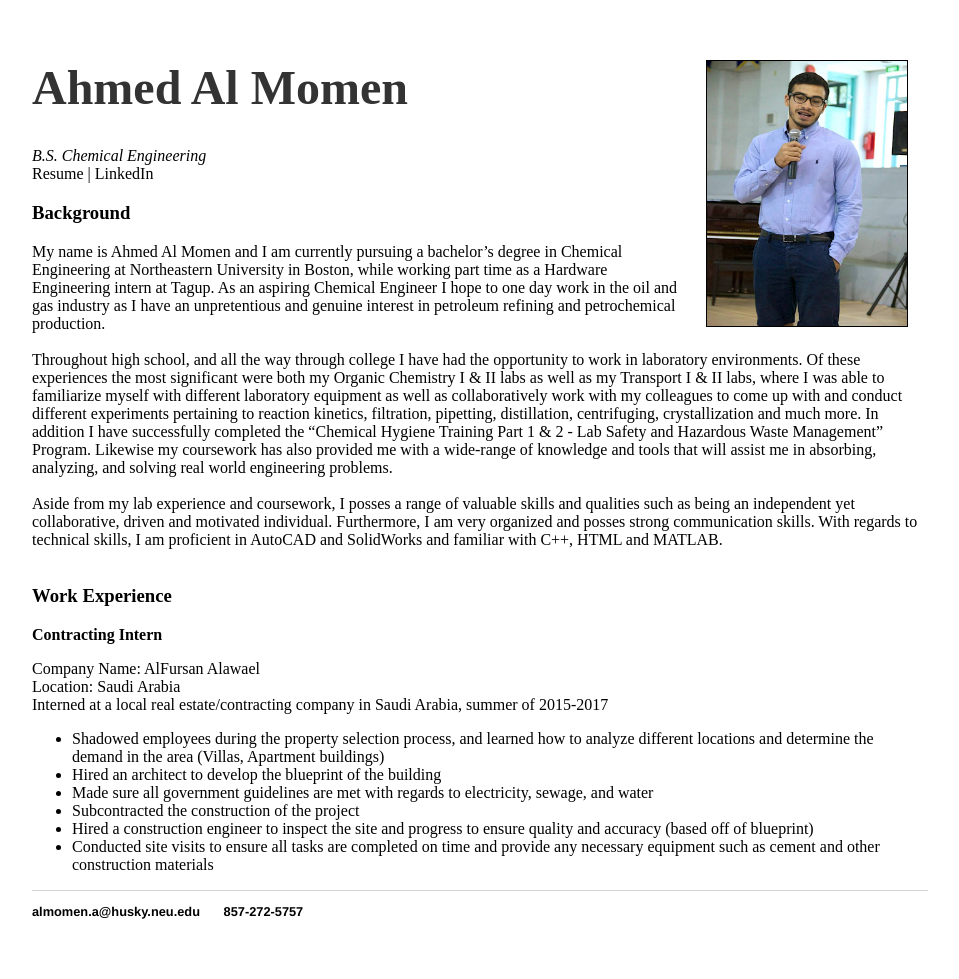
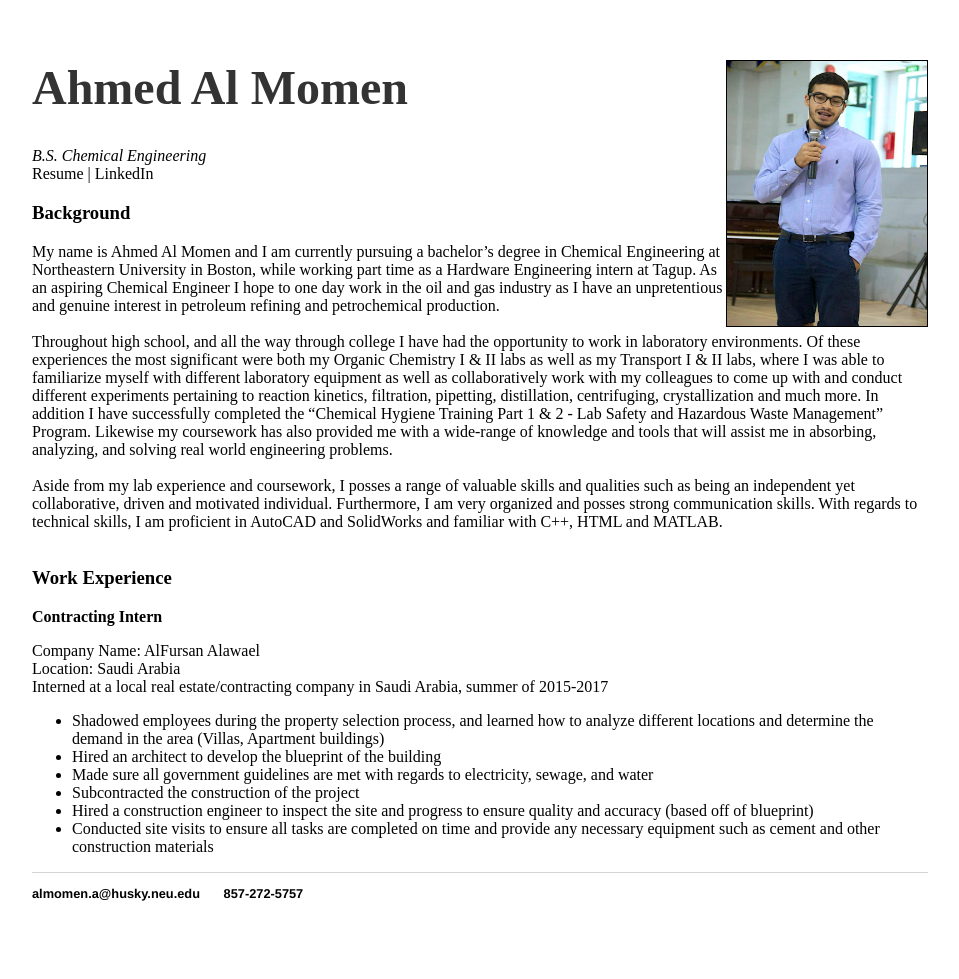
Before and after one commit to ahmedalmomen/aalmomen.com, a Jekyll site: the page built from index.html, in a window 1280 px wide. Shown: the whole page, without its empty margins (160-1119 px from the left). Built offline with Jekyll 4.4.1, drawn with Linux system fonts in a browser that asks for light colours.

Commit message:
Update default.html

```diff
--- a/_layouts/default.html
+++ b/_layouts/default.html
@@ -1,6 +1,6 @@
 <!DOCTYPE html>
 <html>
-          <img src="/grad breakfast.jpg" alt="html5 Icon" border="1" hspace="20"
+          <img src="/grad breakfast.jpg" alt="html5 Icon" border="1"
                  style="float:right;vertical-align:top;width:200px;height:265px;">
 
          <head>
```
